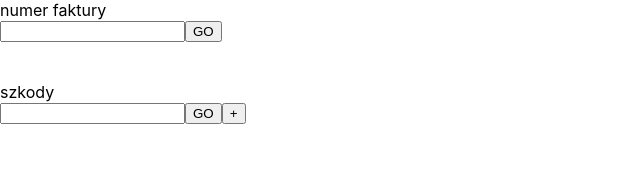
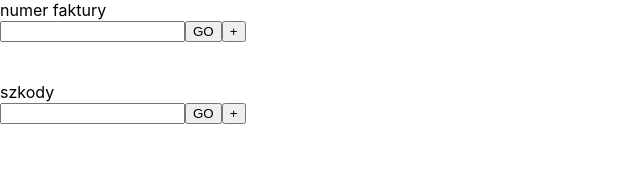
Before and after one commit to KubaTuta/Invoices, a React (Create React App) app: page / in a window 1280 px wide. Shown: the top 174 px of the page, without its empty margins (0-640 px from the left). Built offline with nearby package versions, Linux system fonts and the light colour scheme.

Commit message:
adding invoices +

```diff
--- a/src/App.js
+++ b/src/App.js
@@ -2,19 +2,13 @@ import { useState } from "react";
 import "./App.css";
 
 function App() {
-  const [fv, setFv] = useState("");
+  const [fv, setFv] = useState([""]);
   const [plates, setPlates] = useState([""]);
 
-  const address = `https://dynamos.benelux.intra.corp/Archive/MainArchive.aspx?searchModus=2&contractnr=0&calcbasisvolgnr=0&nawnr=0&SleutelWaarde=${fv.trim()}&Caller=OnNotifyRowClick`;
-
-  const updatePlate = (index, value) => {
-    const updatedPlates = [...plates];
-    updatedPlates[index] = value;
-    setPlates(updatedPlates);
-  };
-
-  const handleInvoice = (event) => {
+  const handleFv = (event, invoice) => {
     event.preventDefault();
+    const trimmedFv = invoice.trim();
+    const address = `https://dynamos.benelux.intra.corp/Archive/MainArchive.aspx?searchModus=2&contractnr=0&calcbasisvolgnr=0&nawnr=0&SleutelWaarde=${trimmedFv}&Caller=OnNotifyRowClick`;
     window.open(address, "_blank");
   };
 
@@ -25,22 +19,44 @@ function App() {
     window.open(totallLossAddress, "_blank");
   };
 
+const updateFv = (index, value) => {
+  const updatedFv = [...fv];
+  updatedFv[index] = value;
+  setFv(updatedFv)
+}
+
+  const updatePlate = (index, value) => {
+    const updatedPlates = [...plates];
+    updatedPlates[index] = value;
+    setPlates(updatedPlates);
+  };
+
   const addPlate = (event) => {
     event.preventDefault();
     setPlates([...plates, ""]);
   };
 
+  const addFv = (event) => {
+    event.preventDefault();
+    setFv([...fv, ""]);
+  };
+
   return (
     <div>
       numer faktury
-      <form>
-        <input
-          type="text"
-          value={fv}
-          onChange={(event) => setFv(event.target.value)}
-        ></input>
-        <button onClick={(event) => handleInvoice(event)}>GO</button>
-      </form>
+      {fv.map((invoice, index) => (
+        <div key={index}>
+          <form>
+            <input
+              type="text"
+              value={invoice}
+              onChange={(event) => updateFv(index, event.target.value)}
+            ></input>
+            <button onClick={(event) => handleFv(event, invoice)}>GO</button>
+            <button onClick={(event) => addFv(event)}>+</button>
+          </form>
+        </div>
+      ))}
       <br></br>
       <br></br>
       szkody
@@ -52,9 +68,7 @@ function App() {
               value={plate}
               onChange={(event) => updatePlate(index, event.target.value)}
             ></input>
-            <button onClick={(event) => handleTotallLoss(event, plate)}>
-              GO
-            </button>
+            <button onClick={(event) => handleTotallLoss(event, plate)}>GO</button>
             <button onClick={(event) => addPlate(event)}>+</button>
           </form>
         </div>
```
